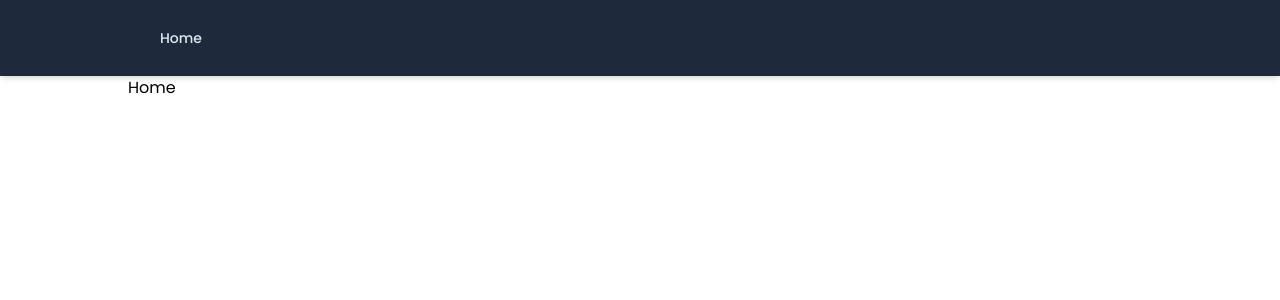
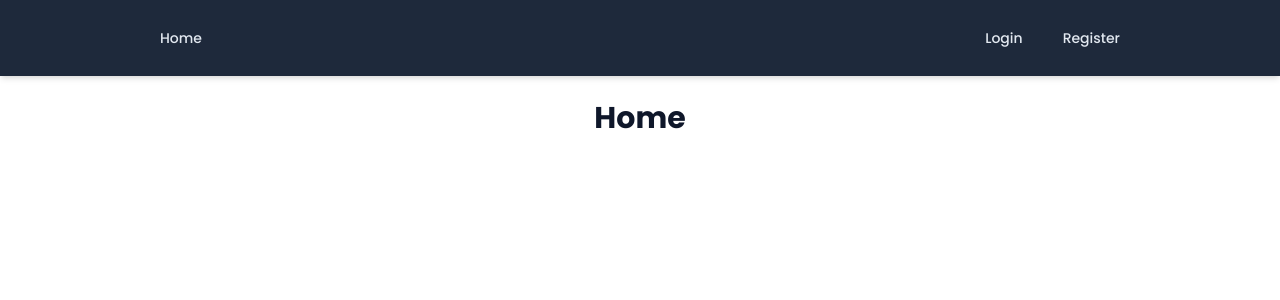
Before and after one commit to Phuse21/ReactLaravelApi, a React (Vite) app: page / in a window 1280 px wide. Shown: the top 300 px of the page. Built offline with nearby package versions, Linux system fonts and the light colour scheme.

Commit message:
login and register links

```diff
--- a/src/App.jsx
+++ b/src/App.jsx
@@ -2,6 +2,8 @@ import {BrowserRouter, Routes, Route} from 'react-router-dom'
 import './App.css'
 import Layout from './Pages/layout'
 import Home from './Pages/home'
+import Login from './Pages/Auth/Login';
+import Register from './Pages/Auth/Register';
 
 export default function App() {
   return (
@@ -9,6 +11,8 @@ export default function App() {
       <Routes>
         <Route path="/" element={<Layout />}>
           <Route index element={<Home />} />
+          <Route path="/login" element={<Login />} />
+          <Route path="/register" element={<Register />} />
         </Route>
       </Routes>
     </BrowserRouter>
--- /dev/null
+++ b/src/Pages/Auth/Login.jsx
@@ -0,0 +1,8 @@
+export default function Login() {
+    return (
+        <>
+            <h1 className="title">Login</h1>
+
+        </>
+    )
+}
--- /dev/null
+++ b/src/Pages/Auth/Register.jsx
@@ -0,0 +1,8 @@
+export default function Register() {
+    return (
+        <>
+            <h1 className="title">Register</h1>
+
+        </>
+    )
+}
--- a/src/Pages/Home.jsx
+++ b/src/Pages/Home.jsx
@@ -1,7 +1,7 @@
 export default function Home() {
     return (
         <>
-            <h1>Home</h1>
+            <h1 className="title">Home</h1>
 
         </>
     )
--- a/src/Pages/Layout.jsx
+++ b/src/Pages/Layout.jsx
@@ -3,9 +3,12 @@ export default function Layout() {
     return (
        <>
         <header>
-
             <nav>
             <Link to="/" className="nav-link">Home</Link>
+            <div className="space-x-4">
+            <Link to="/login" className="nav-link">Login</Link>
+            <Link to="/register" className="nav-link">Register</Link>
+            </div>
             </nav>
         </header>
 
```
